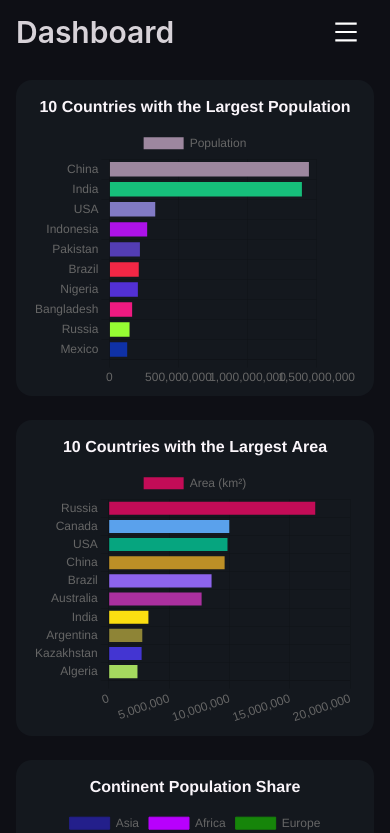
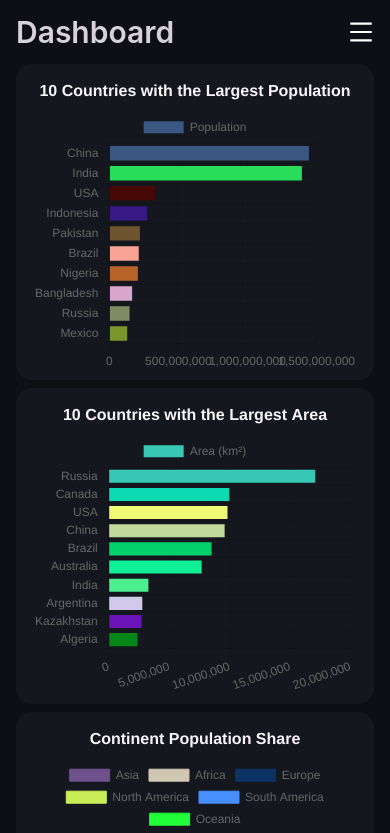
Before and after one commit to jvjehrdad/countries-data, a Next.js app: page / in a window 390 px wide. Shown: the top 833 px of the page. Built offline with nearby package versions, Linux system fonts and the light colour scheme; what @ant-design/nextjs-registry would draw is missing.

Commit message:
feat(update): small update for better layout

```diff
--- a/components/Dashboard/Dashboard.module.scss
+++ b/components/Dashboard/Dashboard.module.scss
@@ -12,9 +12,17 @@
 
 @media screen and (max-width: 1200px) {
   .container {
-    padding: 1.6rem;
+    padding: 0 1.6rem 1.6rem;
     .chartContainer {
       grid-template-columns: repeat(1, 1fr);
     }
   }
 }
+
+@media screen and (max-width: 992px) {
+  .container {
+    .chartContainer {
+      gap: 0.8rem;
+    }
+  }
+}
--- a/components/Layout/MainLayout/MainLayout.module.scss
+++ b/components/Layout/MainLayout/MainLayout.module.scss
@@ -38,6 +38,10 @@
   .mainLayout {
     margin-left: 25rem;
   }
+
+  .mobileMenuButton {
+    padding: 0 !important;
+  }
 }
 
 .mobileMainLayout {
--- a/components/Layout/MainLayout/index.tsx
+++ b/components/Layout/MainLayout/index.tsx
@@ -1,6 +1,6 @@
 'use client';
 
-import React, { useState, useEffect } from 'react';
+import React, { useState, useLayoutEffect } from 'react';
 import { Layout, Menu, Drawer, Button } from 'antd';
 import { MenuOutlined } from '@ant-design/icons';
 import SideChartsIcon from '@/assets/icons/layout/SideChartsIcon';
@@ -8,23 +8,26 @@ import SideCountriesIcon from '@/assets/icons/layout/SideCountriesIcon';
 import TypoLogo from '@/public/images/TypoLogo.svg';
 import styles from './MainLayout.module.scss';
 import Image from 'next/image';
-
 import Dashboard from '../../Dashboard';
 import Countries from '../../Countries';
 
 const { Header, Sider, Content } = Layout;
 
 const MainLayout: React.FC = () => {
+  const [mounted, setMounted] = useState(false);
   const [activeKey, setActiveKey] = useState('/');
   const [mobileMenuVisible, setMobileMenuVisible] = useState(false);
   const [isMobile, setIsMobile] = useState(false);
 
-  useEffect(() => {
+  useLayoutEffect(() => {
+    setMounted(true);
     const handleResize = () => setIsMobile(window.innerWidth < 992);
     handleResize();
     window.addEventListener('resize', handleResize);
     return () => window.removeEventListener('resize', handleResize);
   }, []);
+
+  if (!mounted) return null;
 
   const routeMap: Record<
     string,
@@ -66,11 +69,7 @@ const MainLayout: React.FC = () => {
             selectedKeys={[activeKey]}
             onClick={handleMenuClick}
             items={[
-              {
-                key: '/',
-                label: 'Dashboard',
-                icon: <SideChartsIcon />,
-              },
+              { key: '/', label: 'Dashboard', icon: <SideChartsIcon /> },
               {
                 key: '/countries',
                 label: 'Countries',
@@ -83,7 +82,6 @@ const MainLayout: React.FC = () => {
           </div>
         </Sider>
       )}
-
       {isMobile && (
         <Drawer
           placement="left"
@@ -97,11 +95,7 @@ const MainLayout: React.FC = () => {
             selectedKeys={[activeKey]}
             onClick={handleMenuClick}
             items={[
-              {
-                key: '/',
-                label: 'Dashboard',
-                icon: <SideChartsIcon />,
-              },
+              { key: '/', label: 'Dashboard', icon: <SideChartsIcon /> },
               {
                 key: '/countries',
                 label: 'Countries',
@@ -111,7 +105,6 @@ const MainLayout: React.FC = () => {
           />
         </Drawer>
       )}
-
       <Layout
         className={isMobile ? styles.mobileMainLayout : styles.mainLayout}
       >
```
